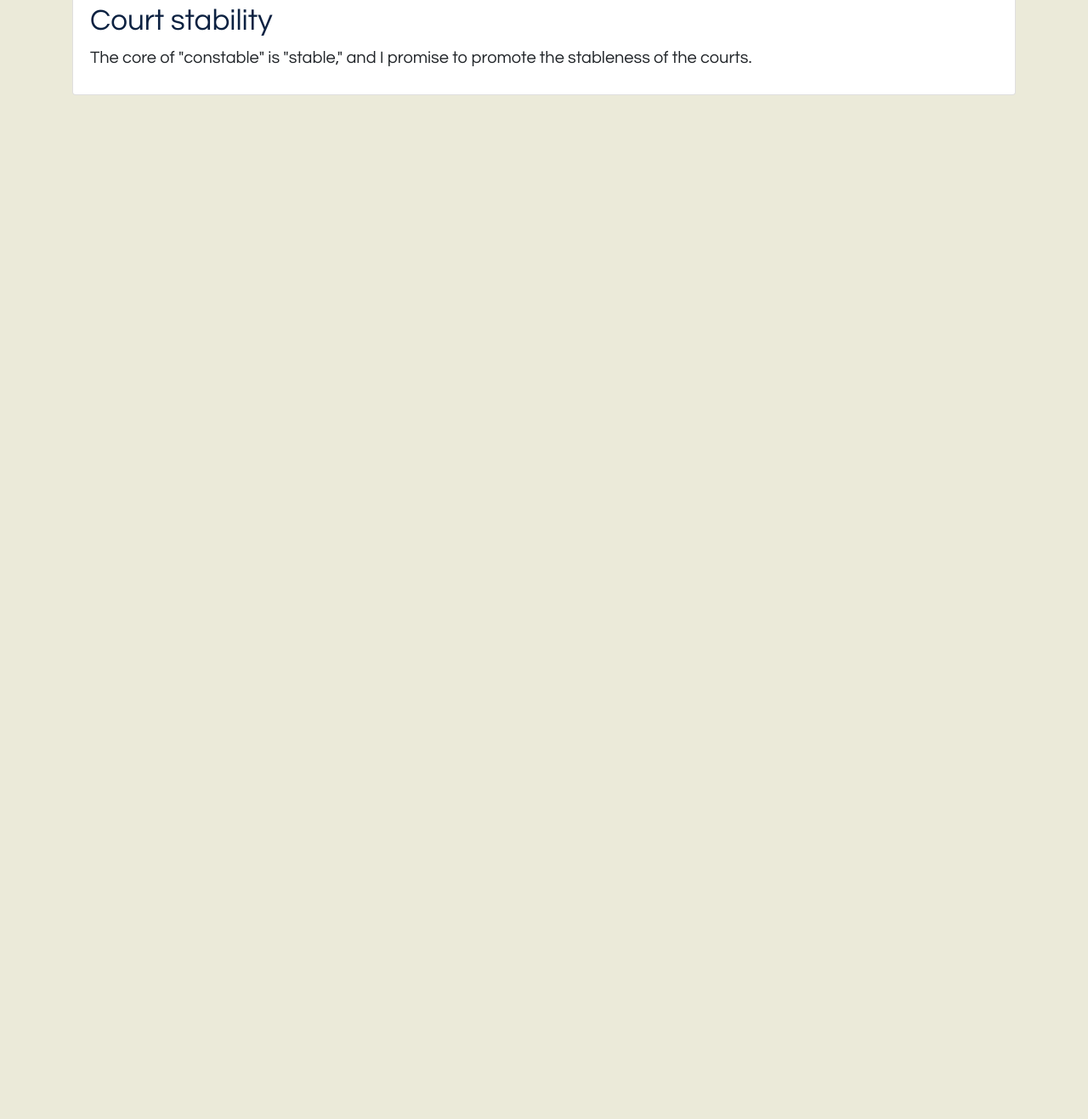
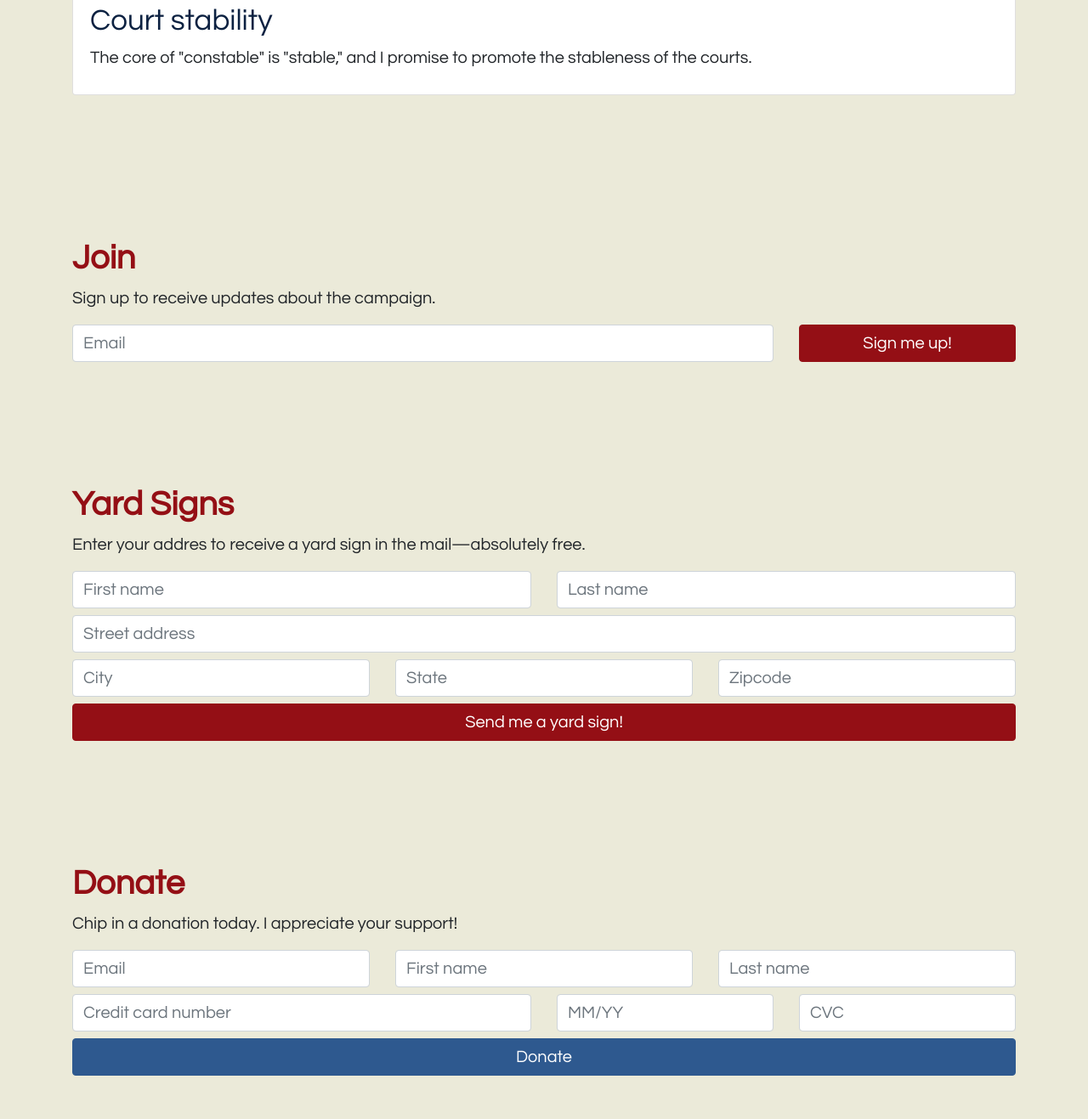
Before and after one commit to bmizepatterson/michael-scott-constable, a website: page index.html in a window 1280 px wide. Shown: the part 2702-4019 px from the top of the page at 85% size. Before the commit the page ends 2886 px from the top, so only its background shows below. Drawn offline with nearby package versions, Linux system fonts and the light colour scheme.

Commit message:
Add join, yard sign, and donate sections

```diff
--- a/assets/main.scss
+++ b/assets/main.scss
@@ -65,6 +65,8 @@ $shadow:                      3px 3px 10px #000;
 // Import default Bootstrap
 @import "../node_modules/bootstrap/scss/bootstrap";
 
+body {padding-bottom: 200px;}
+
 h1,h2{
     color: $patriotic-red;
     font-weight: bold;
@@ -101,6 +103,7 @@ h3,h4,h5,h6 {
 }
 @include media-breakpoint-up(lg) {
   .before-banner-container ul {text-align: right}
+  body {padding-bottom: 100px;}
 }
 nav {
     margin-top: $spacer;
@@ -146,3 +149,8 @@ footer {
     bottom:0;
     width:100%;
 }
+.col, .col-md, .col-3, .col-9 {
+    input, button {
+        width: 100%;
+    }
+}
--- a/index.html
+++ b/index.html
@@ -12,9 +12,9 @@
         <div class="wrap">
             <section>
                 <ul>
-                    <li><a href="" itemprop="url">Join</a></li>
-                    <li><a href="" itemprop="url">Yard Signs</a></li>
-                    <li><a href="" itemprop="url">Donate</a></li>
+                    <li><a href="#join" itemprop="url">Join</a></li>
+                    <li><a href="#yard-signs" itemprop="url">Yard Signs</a></li>
+                    <li><a href="#donate" itemprop="url">Donate</a></li>
                 </ul>
             </section>
         </div>
@@ -133,6 +133,112 @@
 
     </article>
 
+    <article id="join" class="container pt-5 pb-5">
+
+        <h2 class="mt-5">Join</h2>
+        <p>Sign up to receive updates about the campaign.</p>
+        <form class="row">
+            <div class="col col-lg-9">
+                <label class="sr-only" for="email">Email</label>
+                <input class="form-control mr-2" type="email" id="email" placeholder="Email">
+            </div>
+            <div class="col col-lg-3">
+                <button class="btn btn-primary" type="submit">Sign me up!</button>
+            </div>
+        </form>
+
+    </article>
+
+    <article id="yard-signs" class="container pt-5 pb-5">
+
+        <h2 class="mt-5">Yard Signs</h2>
+        <p>Enter your addres to receive a yard sign in the mail&mdash;absolutely free.</p>
+        <form>
+            <div class="row">
+                <div class="col-md">
+                    <label class="sr-only" for="firstname">First name</label>
+                    <input class="form-control mr-2 mb-2" type="text" id="firstname" placeholder="First name">
+                </div>
+                <div class="col-md">
+                    <label class="sr-only" for="lastname">Last name</label>
+                    <input class="form-control mr-2 mb-2" type="text" id="lastname" placeholder="Last name">
+                </div>
+            </div>
+            <div class="row">
+                <div class="col">
+                    <label class="sr-only" for="streetaddress">Street address</label>
+                    <input class="form-control mr-2 mb-2" type="text" id="streetaddress" placeholder="Street address">
+                </div>
+            </div>
+            <div class="row">
+                <div class="col-md">
+                    <label class="sr-only" for="city">City</label>
+                    <input class="form-control mr-2 mb-2" type="text" id="city" placeholder="City">
+                </div>
+                <div class="col-md">
+                    <label class="sr-only" for="state">State</label>
+                    <input class="form-control mr-2 mb-2" type="text" maxlength="2" id="state" placeholder="State">
+                </div>
+                <div class="col-md">
+                    <label class="sr-only" for="zip">Zipcode</label>
+                    <input class="form-control mr-2 mb-2" type="text" id="zip" placeholder="Zipcode">
+                </div>
+            </div>
+            <div class="row">
+                <div class="col">
+                    <button class="btn btn-primary" type="submit">Send me a yard sign!</button>
+                </div>
+            </div>
+        </form>
+
+    </article>
+
+    <article id="donate" class="container pt-5 pb-5">
+
+        <h2 class="mt-5">Donate</h2>
+        <p>Chip in a donation today. I appreciate your support!</p>
+        <form>
+            <div class="row">
+                <div class="col-md">
+                    <label class="sr-only" for="email">Email</label>
+                    <input class="form-control mr-2 mb-2" type="email" id="email" placeholder="Email">
+                </div>
+                <div class="col-md">
+                    <label class="sr-only" for="firstname">First name</label>
+                    <input class="form-control mr-2 mb-2" type="text" id="firstname" placeholder="First name">
+                </div>
+
+                <div class="col-md">
+                    <label class="sr-only" for="lastname">Last name</label>
+                    <input class="form-control mr-2 mb-2" type="text" id="lastname" placeholder="Last name">
+                </div>
+            </div>
+
+            <div class="row">
+                <div class="col-lg-6">
+                    <label class="sr-only" for="cardnumber">Credit card number</label>
+                    <input class="form-control mr-2 mb-2" type="text" id="cardnumber" placeholder="Credit card number">
+                </div>
+                <div class="col col-lg-3">
+                    <label class="sr-only" for="expiration">Expiration date</label>
+                    <input class="form-control mr-2 mb-2" type="text" maxlength="5" id="expiration" placeholder="MM/YY">
+                </div>
+
+                <div class="col col-lg-3">
+                    <label class="sr-only" for="cvc">CVC</label>
+                    <input class="form-control mr-2 mb-2" maxlength="4"type="text" id="cvc" placeholder="CVC">
+                </div>
+            </div>
+
+            <div class="row">
+                <div class="col">
+                    <button class="btn btn-success" type="submit">Donate</button>
+                </div>
+            </div>
+        </form>
+
+    </article>
+
     <footer class="bg-primary pl-md-3 pr-md-3">
         <p class="mb-0 pt-3 pb-3 h3 text-center text-white">Election Day is November 6th. <a href="https://vrsws.sos.ky.gov/ovrweb/govoteky" target="_blank" class="text-white" rel="noopener noreferrer"">Are you registered to vote?</a></p>
     </footer>
```
Also changed, not shown: assets/main.css, 1 other file.
